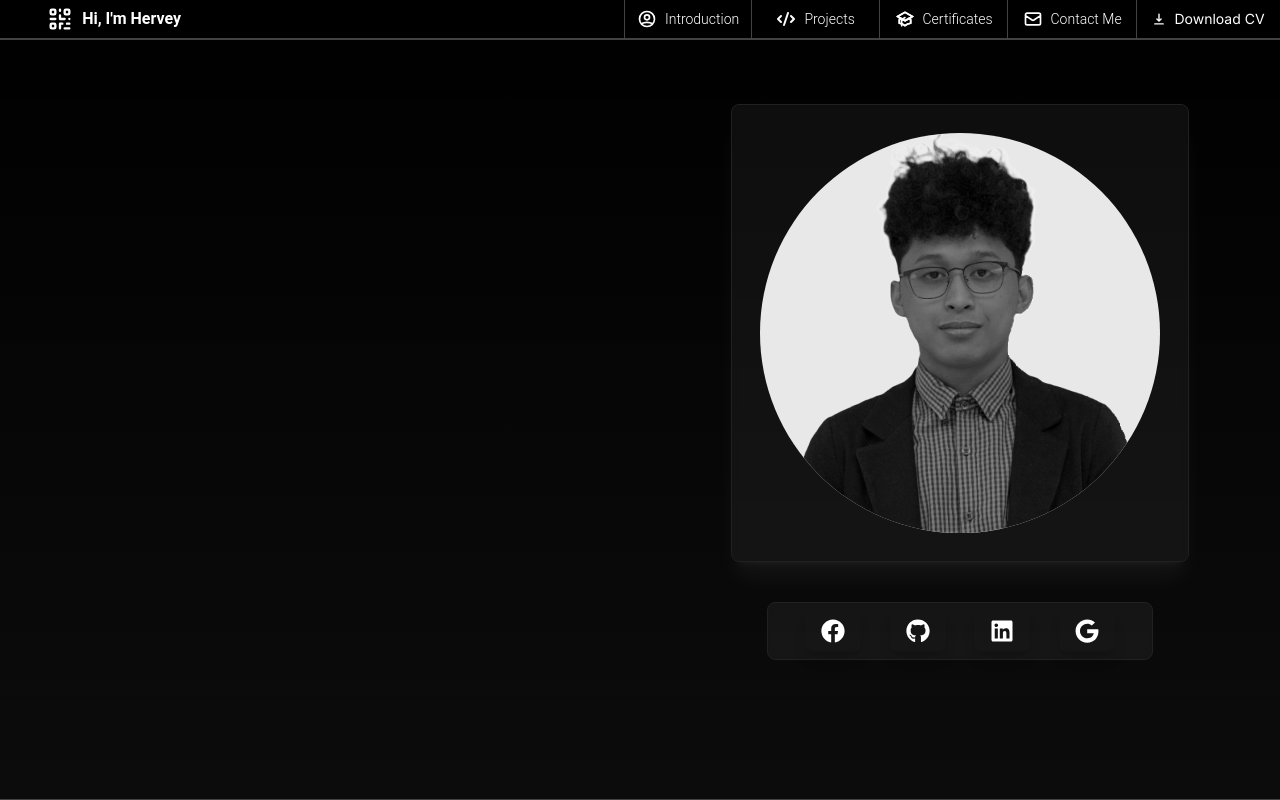
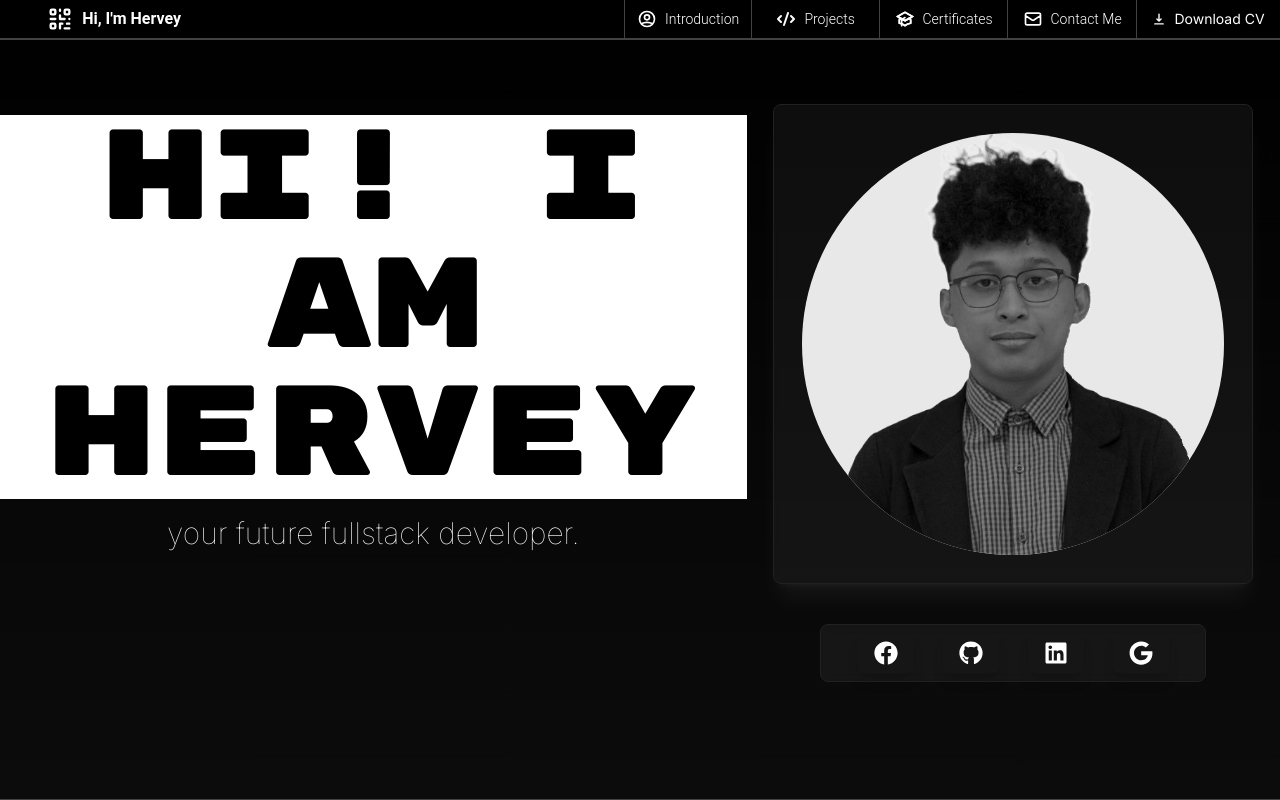
Before and after one commit to herveyyy/Iamhervey, a Next.js app: page / in a window 1280 px wide. Built offline with nearby package versions, Linux system fonts and the light colour scheme.

Commit message:
introduction necessaries almost done (80%)

```diff
--- a/Screens/Introduction.jsx
+++ b/Screens/Introduction.jsx
@@ -17,17 +17,29 @@ export const Introduction = () => {
             </Typography> */}
           </div>
           {/* Contents */}
-          <div className="flex md:flex-row flex-col-reverse items-center">
+          <div className="flex md:flex-row flex-col-reverse  gap-y-8 items-center ">
             {/* Content 1 */}
-            <div className="md:w-1/2 w-full">
+            <div className="lg:w-[70%] md:w-1/2 w-full">
+              <div>
+                <div className=" bg-white text-black h-full translate-x-0  md:-translate-y-16 ">
+                  <p className="font-mono text-2xl sm:text-2xl md:text-7xl desktop:text-9xl  text-center ">
+                    Hi! I am hervey
+                  </p>
+                </div>
+                <div>
+                  <p className=" md:text-xl desktop:text-3xl  laptop:text-2xl font-thin text-center  translate-x-0  lg:mt-2 md:-translate-y-14">
+                    your future fullstack developer.
+                  </p>
+                </div>
+              </div>
               <div className="md:hidden absolute bottom-0 w-full p-4  pb-8 ">
                 <Socials />
               </div>
             </div>
             {/* Content 2 */}
-            <div className=" md:pr-10 lg:pr-0 pr-0 w-full md:w-1/2 items-center flex flex-col gap-y-10">
+            <div className=" md:pr-10 lg:pr-0 pr-0 w-full   md:w-1/2   items-center flex flex-col gap-y-10">
               {/* Profile Card */}
-              <div className=" md:w-auto md:h-auto w-64 h-64 ">
+              <div className=" laptop:w-[30rem] laptop:h-[30rem] max-desktop:w-auto max-desktop:h-auto  w-64 h-64 md:w-80 md:h-80    duration-1000 ">
                 <ProfilePicture />
               </div>
               <div className="md:block hidden ">
--- a/app/layout.js
+++ b/app/layout.js
@@ -1,6 +1,7 @@
 import { Inter } from "next/font/google";
 import "./globals.css";
 import { ThemeProvider } from "@/components/ClientComponents";
+import Head from "next/head";
 const inter = Inter({ subsets: ["latin"] });
 
 export const metadata = {
@@ -12,6 +13,18 @@ export default function RootLayout({ children }) {
   return (
     <ThemeProvider>
       <html lang="en" className="">
+        <head>
+          <link rel="preconnect" href="https://fonts.googleapis.com" />
+          <link
+            rel="preconnect"
+            href="https://fonts.gstatic.com"
+            crossOrigin="true"
+          />
+          <link
+            href="https://fonts.googleapis.com/css2?family=Rubik+Mono+One&display=swap"
+            rel="stylesheet"
+          />
+        </head>
         <body className={inter.className}>{children}</body>
       </html>
     </ThemeProvider>
--- a/components/ProfilePicture.jsx
+++ b/components/ProfilePicture.jsx
@@ -8,8 +8,8 @@ const ProfilePicture = () => {
         {/* Image component */}
         <Image
           src={"/images/hervey.png"}
-          width={400}
-          height={400}
+          width={600}
+          height={600}
           alt="me"
           className=""
         />
--- a/tailwind.config.js
+++ b/tailwind.config.js
@@ -1,4 +1,5 @@
 const withMT = require("@material-tailwind/react/utils/withMT");
+const defaultTheme = require("tailwindcss/defaultTheme");
 
 module.exports = withMT({
   content: [
@@ -15,6 +16,20 @@ module.exports = withMT({
           "conic-gradient(from 180deg at 50% 50%, var(--tw-gradient-stops))",
       },
     },
+    fontFamily: {
+      mono: ['"Rubik Mono One"', ...defaultTheme.fontFamily.sans],
+    },
+    screens: {
+      tablet: "640px",
+      // => @media (min-width: 640px) { ... }
+
+      laptop: "1024px",
+      // => @media (min-width: 1024px) { ... }
+      desktop: "1280px",
+
+      // => @media (min-width: 1280px) { ... }
+      "max-desktop": "1600px",
+    },
   },
   plugins: [],
 });
```
